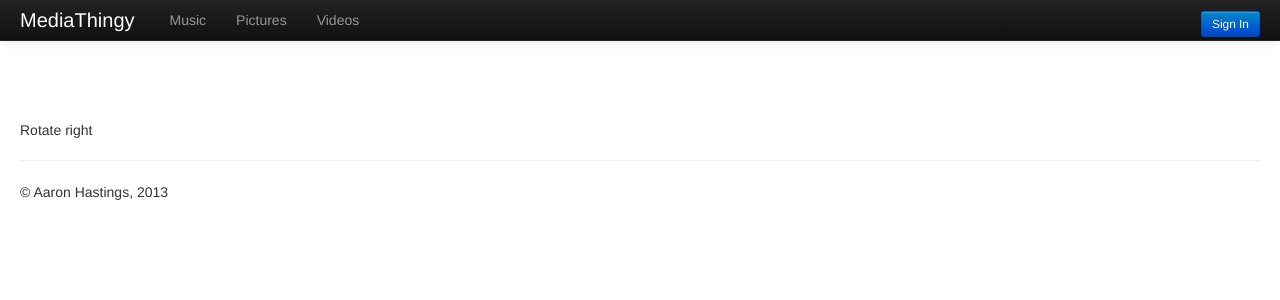
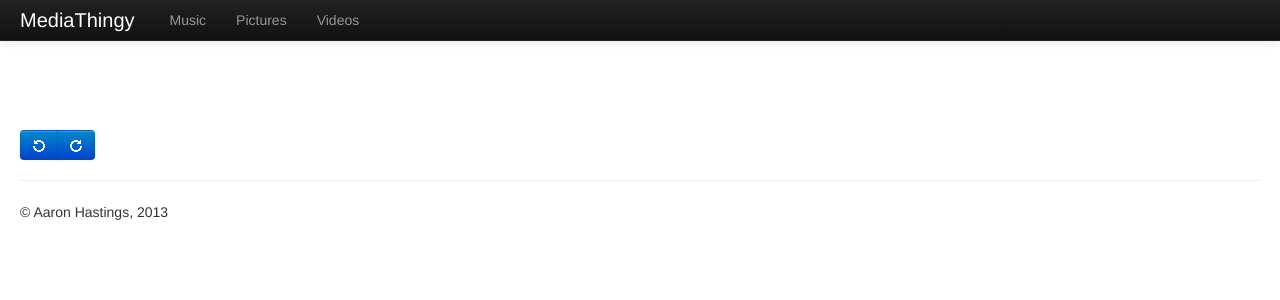
Before and after one commit to thecosmicfrog/media-thingy, a Python web app: template MediaThingy/templates/pictures/picture/name.html in a window 1280 px wide. Shown: the top 300 px of the page. Run offline with Jinja, Linux system fonts and the light colour scheme; the template is opened without the code that fills it, so the values that code supplies are empty; some libraries are stand-ins or nearby versions.

Commit message:
UI updates for base template and pictures.

```diff
--- a/MediaThingy/static/css/base.css
+++ b/MediaThingy/static/css/base.css
@@ -21,7 +21,8 @@
 #media_list {
 	font-family: Tahoma, Geneva, sans-serif;
 	font-size: 18px;
-	padding-top: 15px;
+	padding-top: 60px;
+	padding-bottom: 20px;
 }
 
 td {
--- a/MediaThingy/templates/base.html
+++ b/MediaThingy/templates/base.html
@@ -3,16 +3,11 @@
 	<head>
 		<meta charset="utf-8">
 		<link rel="stylesheet" type="text/css" href="{{ STATIC_URL }}css/base.css" />
-		<link rel="stylesheet" type="text/css" href="{{ STATIC_URL }}css/bootstrap.css" />
-		<link rel="stylesheet" type="text/css" href="{{ STATIC_URL }}css/bootstrap-responsive.css" />
+		<link rel="stylesheet" type="text/css" href="{{ STATIC_URL }}css/bootstrap.min.css" />
+		<link rel="stylesheet" type="text/css" href="{{ STATIC_URL }}css/bootstrap-responsive.min.css" />
 		<!-- [if lt IE 9]>
 		<script src="http://html5shim.googlecode.com/svn/trunk/html5.js"></script>
 		<![endif]-->
-		<link rel="shortcut icon" href="{{ STATIC_URL }}assets/ico/favicon.ico">
-		<link rel="apple-touch-icon-precomposed" sizes="144x144" href="{{ STATIC_URL }}assets/ico/apple-touch-icon-144-precomposed.png">
-		<link rel="apple-touch-icon-precomposed" sizes="114x114" href="{{ STATIC_URL }}assets/ico/apple-touch-icon-114-precomposed.png">
-		<link rel="apple-touch-icon-precomposed" sizes="72x72" href="{{ STATIC_URL }}assets/ico/apple-touch-icon-72-precomposed.png">
-		<link rel="apple-touch-icon-precomposed" sizes="57x57" href="{{ STATIC_URL }}assets/ico/apple-touch-icon-57-precomposed.png">
 
 		<title>MediaThingy – {% block title %}{% endblock %}</title>
 		<meta name="viewport" content="width=device-width, initial-scale=1.0">
@@ -20,29 +15,25 @@
 		<meta name="author" content="">
 
 		<style type="text/css">
-			body {
-				padding-top: 60px;
-				padding-bottom: 60px;
-			}
+ 			/*body {
+  				padding-top: 60px;
+ 				padding-bottom: 60px;
+ 			}*/
 			.sidebar-nav {
 				padding: 9px 0;
 			}
 		</style>
 
-		<script src="{{ STATIC_URL }}js/jquery-1.9.1.min.js"></script>
 		{% block head %}{% endblock %}
 	</head>
 	<body>
-		<h2>{% block header1 %}{% endblock %}</h2>
+<!-- 		<h2>{% block header1 %}{% endblock %}</h2> -->
 
 		<div class="navbar navbar-inverse navbar-fixed-top">
 			<div class="navbar-inner">
 				<div class="container-fluid">
 					<a class="brand" href="/">MediaThingy</a>
 					<div class="nav-collapse collapse"">
-						<p class="navbar-text pull-right">
-							<a href="" class="btn btn-small btn-primary">Sign In</a>
-						</p>
 						<ul class="nav">
 							<li><a href="/music">Music</a></li>
 							<li><a href="/pictures">Pictures</a></li>
@@ -71,18 +62,8 @@
 			</footer>
 		</div><!-- /fluid-container -->
 
-		<script src="{{ STATIC_URL }}assets/js/jquery.js"></script>
-		<script src="{{ STATIC_URL }}assets/js/bootstrap-transition.js"></script>
-		<script src="{{ STATIC_URL }}assets/js/bootstrap-alert.js"></script>
-		<script src="{{ STATIC_URL }}assets/js/bootstrap-modal.js"></script>
-		<script src="{{ STATIC_URL }}assets/js/bootstrap-dropdown.js"></script>
-		<script src="{{ STATIC_URL }}assets/js/bootstrap-scrollspy.js"></script>
-		<script src="{{ STATIC_URL }}assets/js/bootstrap-tab.js"></script>
-		<script src="{{ STATIC_URL }}assets/js/bootstrap-tooltip.js"></script>
-		<script src="{{ STATIC_URL }}assets/js/bootstrap-popover.js"></script>
-		<script src="{{ STATIC_URL }}assets/js/bootstrap-button.js"></script>
-		<script src="{{ STATIC_URL }}assets/js/bootstrap-collapse.js"></script>
-		<script src="{{ STATIC_URL }}assets/js/bootstrap-carousel.js"></script>
-		<script src="{{ STATIC_URL }}assets/js/bootstrap-typeahead.js"></script>
+		<script src="{{ STATIC_URL }}js/jquery-1.9.1.min.js"></script>
+		<script src="{{ STATIC_URL }}js/bootstrap.min.js"></script>
+		{% block scripts %}{% endblock %}
 	</body>
 </html>
--- a/MediaThingy/templates/music/songs.html
+++ b/MediaThingy/templates/music/songs.html
@@ -8,11 +8,13 @@
 
 <div id="media_list">
 	<table class="table table-bordered">
+		<th><i class="icon-star"></i></th>
 		<th>Track</th>
 		<th>Artist</th>
 		<th>Album</th>
 		{% for track in tracks %}
 			<tr>
+				<td></td>
 				<td><a href="{{ track.title }}">{{ track.title }}</a></td>
 				<td><a href="/music/artists/{{ track.artist }}">{{ track.artist }}</a></td>
 				<td><a href="/music/albums/{{ track.album }}">{{ track.album }}</a></td>
--- a/MediaThingy/templates/pictures/picture/name.html
+++ b/MediaThingy/templates/pictures/picture/name.html
@@ -4,26 +4,49 @@
 
 {% block header1 %}{{ picture_title }}{% endblock %}
 
-{% block head %}
+{% block head %}{% endblock %}
+
+{% block content %}
+
+<div id="media_list">
+	<table>
+			<div id="picture"><img src="{{ MEDIA_URL }}{{ picture_media_url }}"></img></div>
+	</table>
+</div>
+
+<div class="btn-group">
+	<a id="rotateAnticlockwiseButton" class="btn btn-primary">
+		<img src="{{ STATIC_URL}}img/rotate_anticlockwise.png" />
+	</a>
+	<a id="rotateClockwiseButton" class="btn btn-primary">
+		<img src="{{ STATIC_URL}}img/rotate_clockwise.png" />
+	</a>
+</div>
+
+{% block scripts %}
+
 <script>
 	$(document).ready(function() {
-		$("#rotateButton").click(function() {
-			$("img").css({
+		$("#rotateClockwiseButton").click(function() {
+			$("#media_list").css({
 				"-webkit-transform-origin": "50% 50%",
 				"-webkit-transform": "rotate(90deg)",
 				"-moz-transform": "rotate(90deg)"
 			});
 		});
 	});
+
+	$(document).ready(function() {
+		$("#rotateAnticlockwiseButton").click(function() {
+			$("#media_list").css({
+				"-webkit-transform-origin": "50% 50%",
+				"-webkit-transform": "rotate(-90deg)",
+				"-moz-transform": "rotate(-90deg)"
+			});
+		});
+	});
 </script>
+
 {% endblock %}
 
-{% block content %}
-<div id="picture_list">
-	<table>
-			<div id="picture"><img src="{{ MEDIA_URL }}{{ picture_media_url }}"></img></div>
-	</table>
-</div>
-
-<div id="rotateButton">Rotate right</div>
 {% endblock %}
--- a/MediaThingy/templates/videos/video/title.html
+++ b/MediaThingy/templates/videos/video/title.html
@@ -8,7 +8,7 @@
 
 {% block content %}
 
-<div id="video_list">
+<div id="media_list">
 	<video width="384" height="216" controls>
 		<source src="{{ MEDIA_URL }}{{ video_media_url }}" type="video/mp4">
 	</video>
```
Also changed, not shown: MediaThingy/templates/home.html (+5 -3 lines), MediaThingy/templates/pictures/pictures.html (+3 -4 lines), picture/views.py (+7 -7 lines), MediaThingy/static/img/rotate_anticlockwise.png (added), MediaThingy/static/img/rotate_clockwise.png (added), 1 other file.
